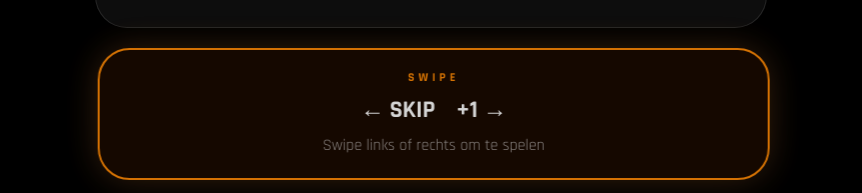
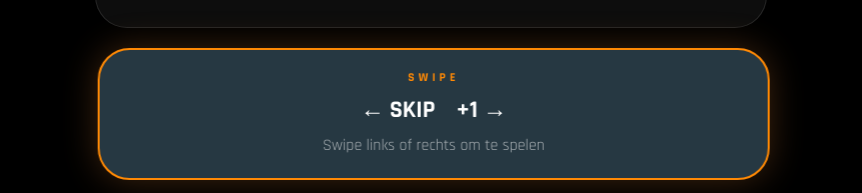
Before and after one commit to beaukim81/spin-and-shame, a Next.js app: page / in a window 1280 px wide. Shown: the part 607-800 px from the top of the page, without its empty margins (209-1071 px from the left). Built offline with nearby package versions, Linux system fonts and the light colour scheme.

Commit message:
changes slider home

```diff
--- a/src/app/page.js
+++ b/src/app/page.js
@@ -566,11 +566,18 @@ export default function Home() {
   const countdownSound = useRef(null);
 
   const x = useMotionValue(0);
+  const introX = useMotionValue(0);
 
   const isDanger = timer <= 3 && timer > 0;
 
   const background = useTransform(
     x,
+    [-150, 0, 150],
+    ["#ef4444", "#1A2440", "#22c55e"]
+  );
+
+  const introBackground = useTransform(
+    introX,
     [-150, 0, 150],
     ["#ef4444", "#1A2440", "#22c55e"]
   );
@@ -996,6 +1003,10 @@ export default function Home() {
 
               <motion.div
                 drag="x"
+                style={{
+                  x: introX,
+                  backgroundColor: introBackground,
+                }}
                 dragSnapToOrigin
 
                 animate={
@@ -1009,6 +1020,13 @@ export default function Home() {
                 }}
                 onDragStart={() => setIntroTouched(true)}
                 dragConstraints={{ left: 0, right: 0 }}
+                dragElastic={0.8}
+
+                whileDrag={{
+                  scale: 1.05,
+                  y: -4,
+                }}
+
                 onDragEnd={(event, info) => {
 
                   if (Math.abs(info.offset.x) > 100) {
@@ -1026,7 +1044,7 @@ export default function Home() {
 
                 className={`mb-6 border-2 rounded-[32px] p-5 backdrop-blur-xl text-center transition-all shadow-[0_0_35px_rgba(251,146,60,0.25)] ${introSwipeDone
                   ? "bg-green-500/20 border-green-400"
-                  : "bg-orange-500/10 border-orange-400 animate-pulse"
+                  : "bg-orange-500/10 border-orange-400"
                   }`}
               >
 
```
